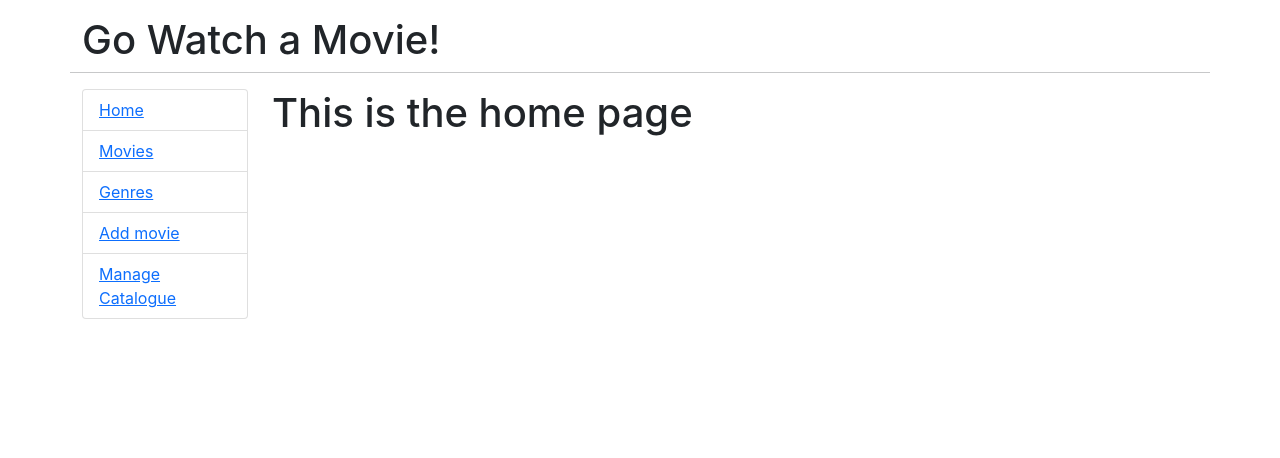
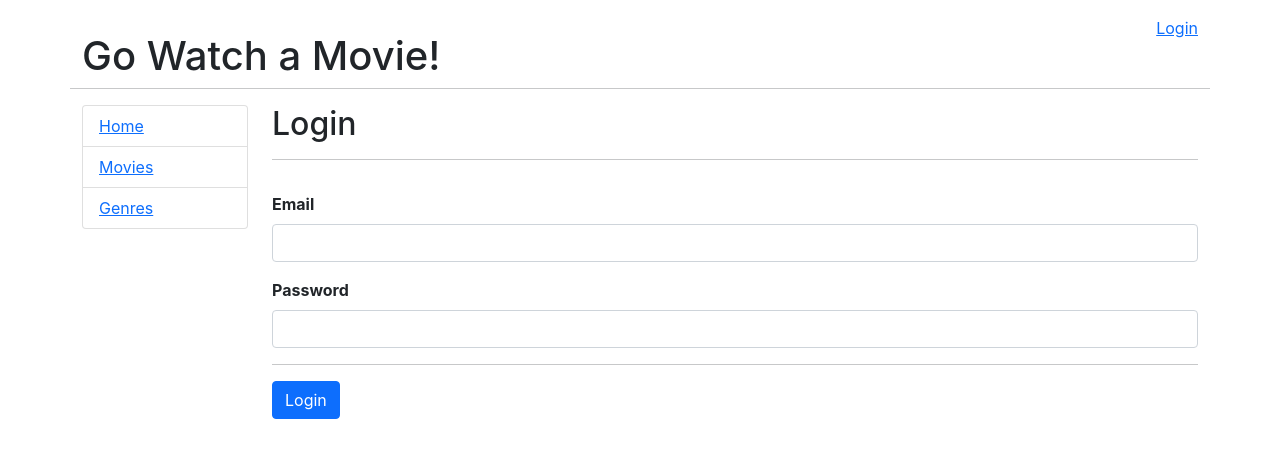
Before and after one commit to piyushkumar96/react-golang-mini-application, a React (Create React App) app in the folder movies-app-frontend/: page /login in a window 1280 px wide. Shown: the top 458 px of the page. Built offline with nearby package versions, Linux system fonts and the light colour scheme.

Commit message:
Added to for Login Component and Secure Admin APIs using JWT

```diff
--- a/movies-app-frontend/src/App.js
+++ b/movies-app-frontend/src/App.js
@@ -1,24 +1,52 @@
-import React from "react";
-import {
-  BrowserRouter as Router,
-  Switch,
-  Route,
-  Link,
-} from "react-router-dom";
+import React, { Component, Fragment } from "react";
+import { BrowserRouter as Router, Switch, Route, Link } from "react-router-dom";
 import Movies from "./components/Movies";
 import Home from "./components/Home";
 import Admin from "./components/Admin";
 import OneMovie from "./components/OneMovie";
 import Genres from "./components/Genres";
 import OneGenre from "./components/OneGenre";
-import EditMovie from "./components/EditMovie"
+import EditMovie from "./components/EditMovie";
+import Login from "./components/Login";
 
-function App() {
+export default class App extends Component {
+  constructor(props) {
+    super(props);
+
+    this.state = {
+      jwt: "",
+    };
+    this.handleJWTChange(this.handleJWTChange.bind(this));
+  }
+
+  handleJWTChange = (jwt) => {
+    this.setState({ jwt: jwt });
+  };
+
+  logout = () => {
+    this.setState({ jwt: "" });
+  };
+
+  render() {
+    let loginLink;
+    if (this.state.jwt === "") {
+      loginLink = <Link to="/login">Login</Link>;
+    } else {
+      loginLink = (
+        <Link to="/logout" onClick={this.logout}>
+          Logout
+        </Link>
+      );
+    }
     return (
       <Router>
         <div className="container">
           <div className="row">
+            <div className="col mt-3">
               <h1 className="mt-3">Go Watch a Movie!</h1>
+            </div>
+            <div className="col mt-3 text-end">{loginLink}</div>
+
             <hr className="mb-3"></hr>
           </div>
           <div className="row">
@@ -34,12 +62,16 @@ function App() {
                   <li className="list-group-item">
                     <Link to="/genres">Genres</Link>
                   </li>
+                  {this.state.jwt !== "" && (
+                    <Fragment>
                       <li className="list-group-item">
                         <Link to="/admin/movie/0">Add movie</Link>
                       </li>
                       <li className="list-group-item">
                         <Link to="/admin">Manage Catalogue</Link>
                       </li>
+                    </Fragment>
+                  )}
                 </ul>
               </nav>
             </div>
@@ -52,11 +84,27 @@ function App() {
                 <Route exact path="/genres">
                   <Genres />
                 </Route>
-              <Route path="/admin/movie/:id" component={EditMovie} />
+                <Route
+                  path="/admin/movie/:id"
+                  component={(props) => (
+                    <EditMovie {...props} jwt={this.state.jwt} />
+                  )}
+                />
                 <Route path="/genre/:id" component={OneGenre} />
-              <Route path="/admin">
-                <Admin />
-              </Route>
+                <Route
+                  exact
+                  path="/login"
+                  component={(props) => (
+                    <Login {...props} handleJWTChange={this.handleJWTChange} />
+                  )}
+                />
+
+                <Route
+                  path="/admin"
+                  component={(props) => (
+                    <Admin {...props} jwt={this.state.jwt} />
+                  )}
+                />
                 <Route path="/">
                   <Home />
                 </Route>
@@ -67,5 +115,4 @@ function App() {
       </Router>
     );
   }
-
-export default App;
+}
--- a/movies-app-frontend/src/components/Admin.js
+++ b/movies-app-frontend/src/components/Admin.js
@@ -5,6 +5,13 @@ export default class Admin extends Component {
   state = { movies: [], isLoaded: false, error: null };
 
   componentDidMount() {
+    if (this.props.jwt === "") {
+      this.props.history.push({
+        pathname: "/login",
+      });
+      return;
+    }
+
     fetch("http://localhost:4000/v1/movies")
       .then((response) => {
         if (response.status !== 200) {
--- a/movies-app-frontend/src/components/EditMovie.js
+++ b/movies-app-frontend/src/components/EditMovie.js
@@ -73,9 +73,14 @@ export default class EditMovie extends Component {
 
     const data = new FormData(evt.target);
     const payload = Object.fromEntries(data.entries());
+    const headers = new Headers();
+    headers.append("Content-Type", "application/json");
+    headers.append("Authorization", "Bearer " + this.props.jwt);
+
     const requestOptions = {
       method: "POST",
       body: JSON.stringify(payload),
+      headers: headers,
     };
 
     fetch("http://localhost:4000/v1/admin/editmovie", requestOptions)
@@ -115,6 +120,12 @@ export default class EditMovie extends Component {
   }
 
   componentDidMount() {
+    if (this.props.jwt === "") {
+      this.props.history.push({
+        pathname: "/login",
+      });
+      return;
+    }
     const id = this.props.match.params.id;
     if (id > 0) {
       fetch("http://localhost:4000/v1/movie/" + id)
@@ -165,10 +176,13 @@ export default class EditMovie extends Component {
         {
           label: "Yes",
           onClick: () => {
+            const headers = new Headers();
+            headers.append("Content-Type", "application/json");
+            headers.append("Authorization", "Bearer " + this.props.jwt);
+
             fetch(
-              "http://localhost:4000/v1/admin/movie/" +
-                this.state.movie.id,
-              { method: "DELETE" }
+              "http://localhost:4000/v1/admin/movie/" + this.state.movie.id,
+              { method: "DELETE", headers: headers }
             )
               .then((response) => response.json)
               .then((data) => {
--- /dev/null
+++ b/movies-app-frontend/src/components/Login.js
@@ -0,0 +1,123 @@
+import React, { Component, Fragment } from "react";
+import Alert from "./ui-components/Alert";
+import Input from "./form-components/Input";
+
+export default class Login extends Component {
+  constructor(props) {
+    super(props);
+
+    this.state = {
+      email: "",
+      password: "",
+      error: null,
+      valErrors: [],
+      alert: {
+        type: "d-none",
+        message: "",
+      },
+    };
+
+    this.handleChange = this.handleChange.bind(this);
+    this.handleSubmit = this.handleSubmit.bind(this);
+  }
+
+  handleChange = (evt) => {
+    let value = evt.target.value;
+    let name = evt.target.name;
+
+    this.setState((prevState) => ({
+      ...prevState,
+      [name]: value,
+    }));
+  };
+
+  handleSubmit = (evt) => {
+    evt.preventDefault();
+
+    let valErrors = [];
+
+    if (this.state.email === "") {
+      valErrors.push("email");
+    }
+    if (this.state.password === "") {
+      valErrors.push("password");
+    }
+
+    this.setState({ valErrors: valErrors });
+
+    if (valErrors.length > 0) {
+      return false;
+    }
+
+    const data = new FormData(evt.target);
+    const payload = Object.fromEntries(data.entries());
+
+    const requestOptions = {
+      method: "POST",
+      body: JSON.stringify(payload),
+    };
+
+    fetch("http://localhost:4000/v1/signin", requestOptions)
+      .then((response) => response.json())
+      .then((data) => {
+        if (data.error) {
+          this.setState({
+            alert: {
+              type: "alert-danger",
+              message: data.error.message,
+            },
+          });
+        } else {
+          this.handleJWTChange(Object.values(data)[0]);
+          this.props.history.push({
+            pathname: "/admin",
+          });
+        }
+      });
+  };
+
+  handleJWTChange(jwt) {
+    this.props.handleJWTChange(jwt);
+  }
+
+  hasError(key) {
+    return this.state.valErrors.indexOf(key) !== -1;
+  }
+
+  render() {
+    return (
+      <Fragment>
+        <h2>Login</h2>
+        <hr />
+        <Alert
+          alertType={this.state.alert.type}
+          alertMessage={this.state.alert.message}
+        />
+
+        <form className="pt-3" onSubmit={this.handleSubmit}>
+          <Input
+            title={"Email"}
+            type={"email"}
+            name={"email"}
+            handleChange={this.handleChange}
+            className={this.hasError("email") ? "is-invalid" : ""}
+            errorDiv={this.hasError("email") ? "text-danger" : "d-none"}
+            errorMsg={"Please enter a valid email address"}
+          />
+
+          <Input
+            title={"Password"}
+            type={"password"}
+            name={"password"}
+            handleChange={this.handleChange}
+            className={this.hasError("password") ? "is-invalid" : ""}
+            errorDiv={this.hasError("password") ? "text-danger" : "d-none"}
+            errorMsg={"Please enter a password"}
+          />
+          <hr />
+          <button className="btn btn-primary">Login</button>
+        </form>
+      </Fragment>
+    );
+  }
+}
```
Lines whose indentation alone changed are shown as unchanged.
